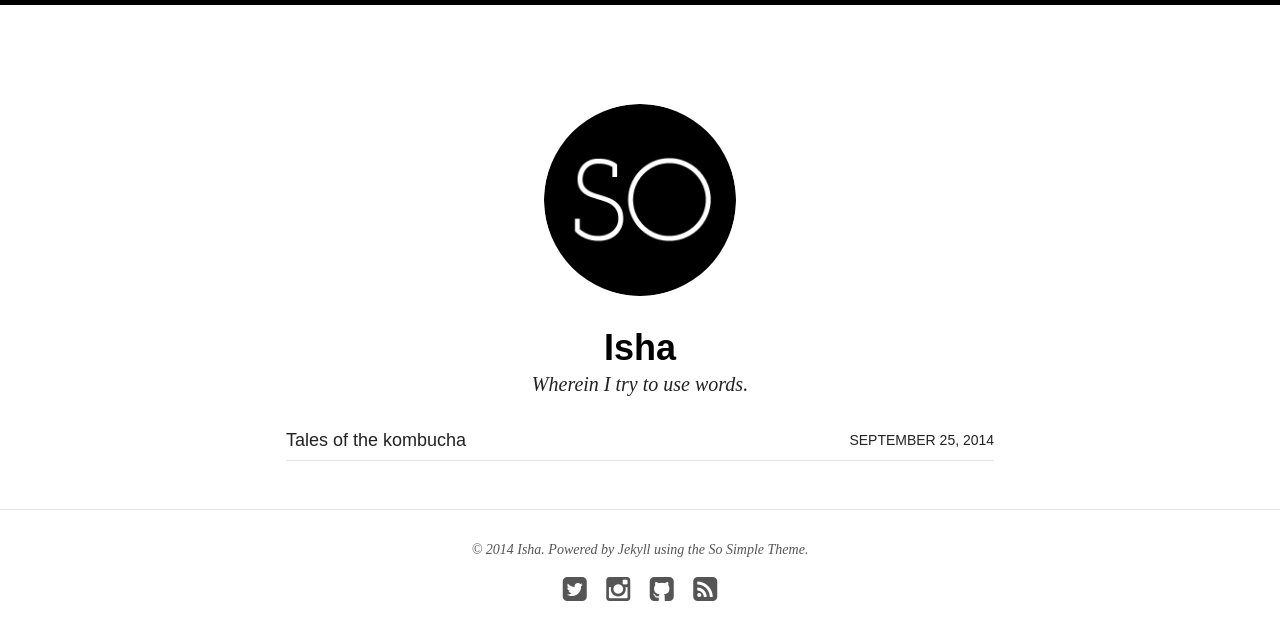
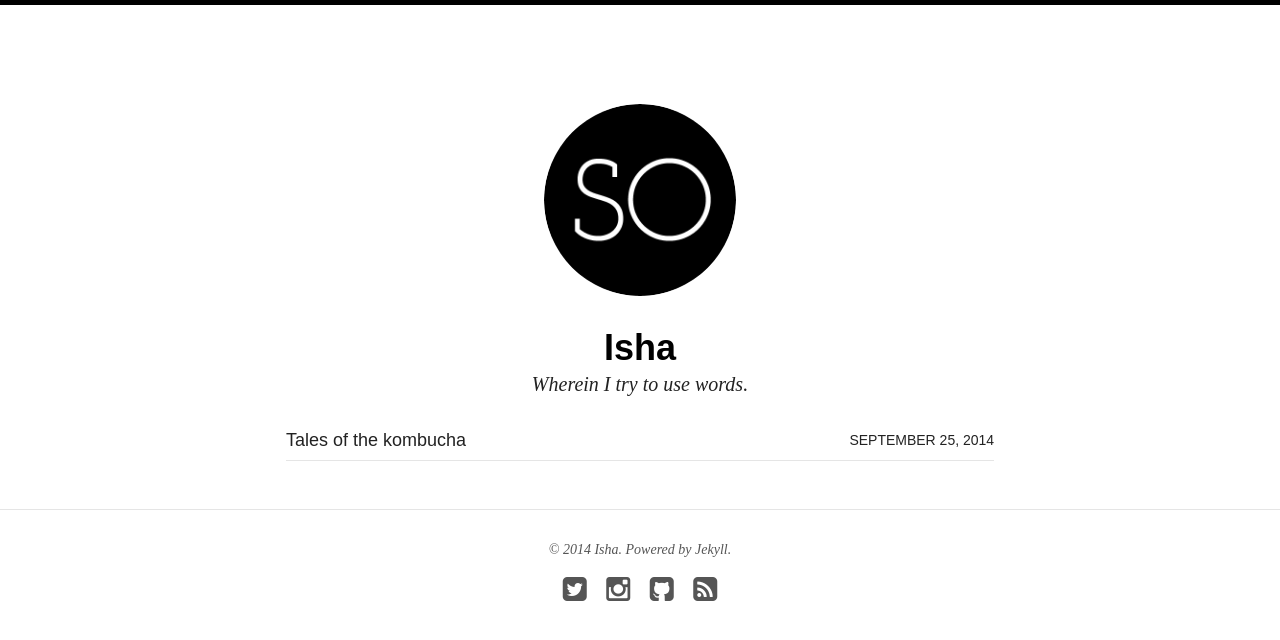
Before and after one commit to Primewalker/isha.github.io, a Jekyll site: the page built from index.html, in a window 1280 px wide. Shown: the top 640 px of the page. Built offline with Jekyll 4.4.1, drawn with Linux system fonts in a browser that asks for light colours; nearby versions of some CDN libraries.

```diff
--- /dev/null
+++ b/CNAME
@@ -0,0 +1 @@
+ishakumaarr.com
--- a/_includes/footer.html
+++ b/_includes/footer.html
@@ -1,6 +1,6 @@
 {% if site.owner.google.ad-client and site.owner.google.ad-slot %}{% include ad-footer.html %}{% endif %}
 
-<span>&copy; {{ site.time | date: '%Y' }} {{ site.owner.name }}. Powered by <a href="http://jekyllrb.com">Jekyll</a> using the <a href="http://mademistakes.com/so-simple/">So Simple Theme</a>.</span>
+<span>&copy; {{ site.time | date: '%Y' }} {{ site.owner.name }}. Powered by <a href="http://jekyllrb.com">Jekyll</a>.</span>
 <div class="social-icons">
 	{% if site.owner.twitter %}<a href="http://twitter.com/{{ site.owner.twitter }}" title="{{ site.owner.name}} on Twitter" target="_blank"><i class="fa fa-twitter-square fa-2x"></i></a>{% endif %}
 	{% if site.owner.facebook %}<a href="http://facebook.com/{{ site.owner.facebook }}" title="{{ site.owner.name}} on Facebook" target="_blank"><i class="fa fa-facebook-square fa-2x"></i></a>{% endif %}
```
